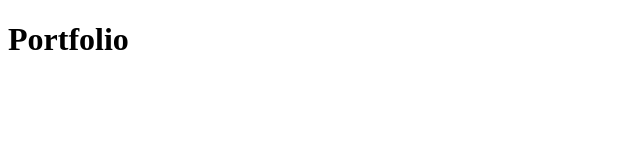
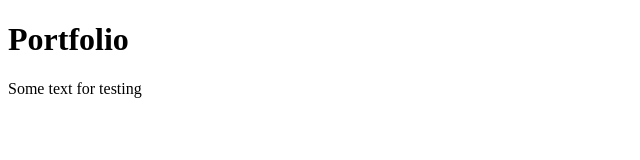
Before and after one commit to CarbonChop/myPortfolio, a plain HTML site: page index.html in a window 1280 px wide. Shown: the whole page, without its empty margins (0-640 px from the left). Drawn offline with Linux system fonts and the light colour scheme.

Commit message:
Add files via upload
Adds text for testing purposes

```diff
--- a/index.html
+++ b/index.html
@@ -6,5 +6,6 @@
 </head>
 <body>
 <h1>Portfolio</h1>
+<p>Some text for testing</p>
 </body>
 </html>
```
